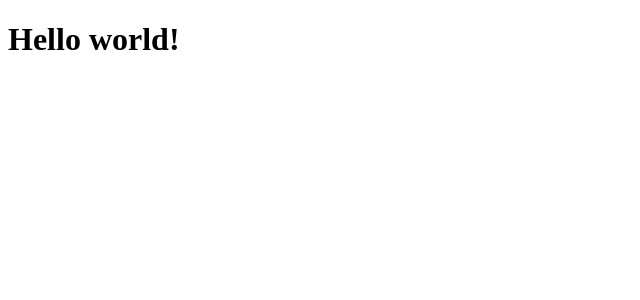
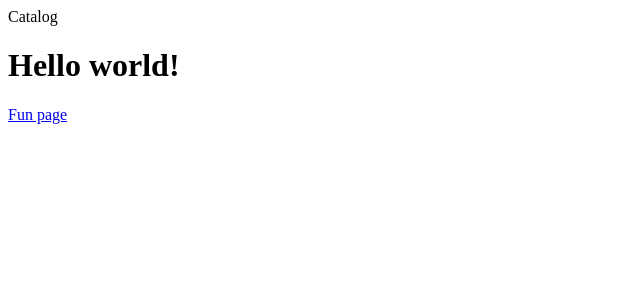
Before and after one commit to nte-unifr/eddb, a Nuxt app: page / in a window 1280 px wide. Shown: the top 300 px of the page, without its empty margins (0-640 px from the left). Built offline with nearby package versions, Linux system fonts and the light colour scheme.

Commit message:
Playing around NuxtJS basics

```diff
--- /dev/null
+++ b/layouts/blank.vue
@@ -0,0 +1,3 @@
+<template>
+  <Nuxt />
+</template>
--- /dev/null
+++ b/layouts/default.vue
@@ -0,0 +1,6 @@
+<template>
+  <div>
+    Catalog
+    <Nuxt />
+  </div>
+</template>
--- /dev/null
+++ b/layouts/error.vue
@@ -0,0 +1,14 @@
+<template>
+  <div>
+    <h1 v-if="error.statusCode === 404">Page not found</h1>
+    <h1 v-else>An error occurred</h1>
+    <NuxtLink to="/">Home page</NuxtLink>
+  </div>
+</template>
+
+<script>
+  export default {
+    props: ['error'],
+    layout: 'blank'
+  }
+</script>
--- /dev/null
+++ b/nuxt.config.js
@@ -0,0 +1,3 @@
+export default {
+  target: 'static'
+}
--- a/pages/index.vue
+++ b/pages/index.vue
@@ -1,3 +1,6 @@
 <template>
-  <h1>Hello world!</h1>
+  <div>
+    <h1>Hello world!</h1>
+    <NuxtLink to="/fun">Fun page</NuxtLink>
+  </div>
 </template>
```
